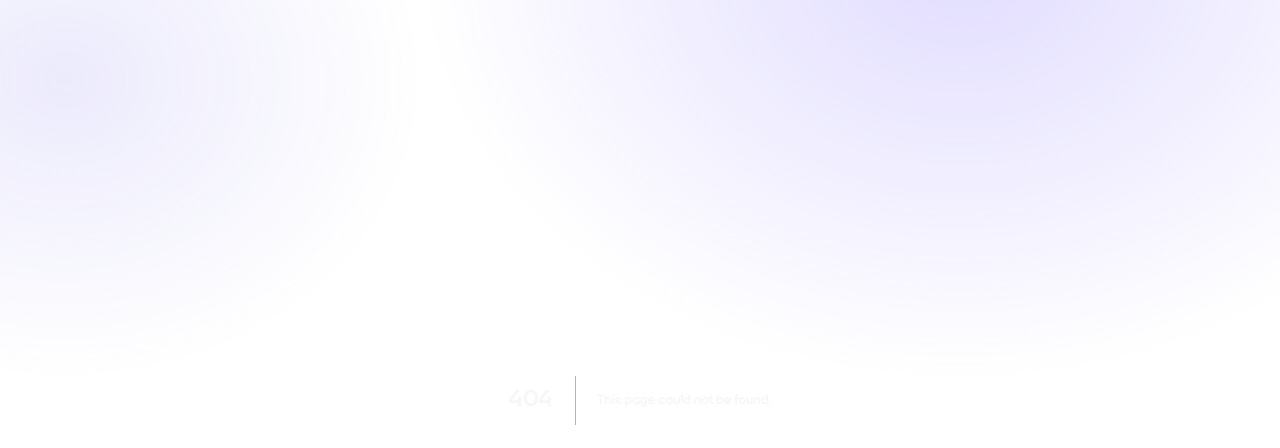
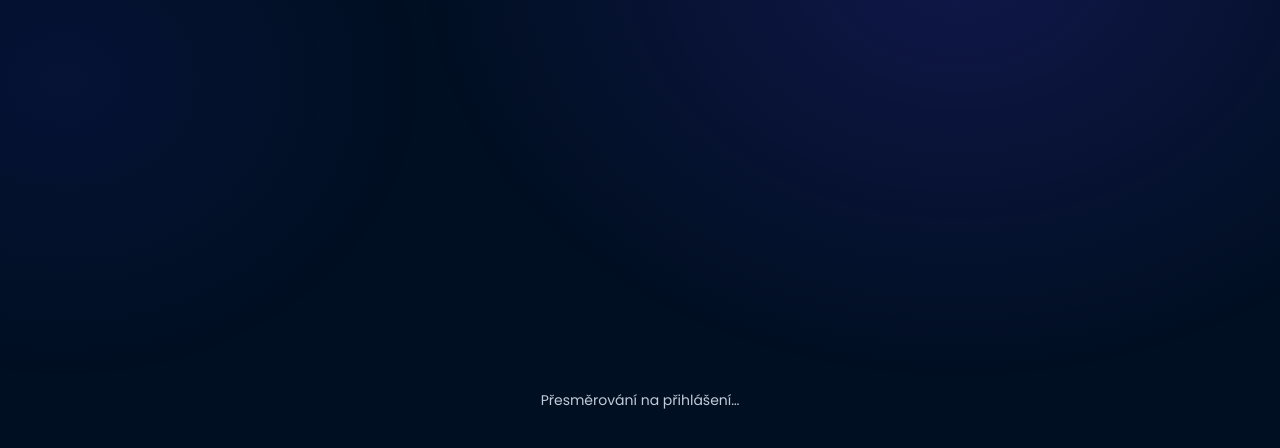
Before and after one commit to Zephyron-Tech/zephyron-hub, a Next.js app: page /login in a window 1280 px wide. Before the commit this address had no page. Shown: the top 448 px of the page. Built offline with nearby package versions, Linux system fonts and the light colour scheme.

Commit message:
SSO Authentik

```diff
--- a/package.json
+++ b/package.json
@@ -12,6 +12,7 @@
   "dependencies": {
     "lucide-react": "^0.511.0",
     "next": "^15.3.2",
+    "next-auth": "^4.24.14",
     "react": "^19.1.0",
     "react-dom": "^19.1.0"
   },
--- /dev/null
+++ b/src/app/api/auth/[...nextauth]/route.ts
@@ -0,0 +1,17 @@
+import NextAuth from "next-auth";
+import AuthentikProvider from "next-auth/providers/authentik";
+
+const handler = NextAuth({
+  providers: [
+    AuthentikProvider({
+      clientId: process.env.AUTHENTIK_ID!,
+      clientSecret: process.env.AUTHENTIK_SECRET!,
+      issuer: process.env.AUTHENTIK_ISSUER,
+    }),
+  ],
+  pages: {
+    signIn: "/login",
+  },
+});
+
+export { handler as GET, handler as POST };
--- a/src/app/layout.tsx
+++ b/src/app/layout.tsx
@@ -1,5 +1,6 @@
 import type { Metadata } from "next";
 import { Poppins } from "next/font/google";
+import { Providers } from "./providers";
 import "./globals.css";
 
 const poppins = Poppins({
@@ -16,7 +17,9 @@ export const metadata: Metadata = {
 export default function RootLayout({ children }: { children: React.ReactNode }) {
   return (
     <html lang="cs" className={poppins.className}>
-      <body>{children}</body>
+      <body>
+        <Providers>{children}</Providers>
+      </body>
     </html>
   );
 }
--- /dev/null
+++ b/src/app/login/page.tsx
@@ -0,0 +1,25 @@
+"use client";
+
+import { signIn } from "next-auth/react";
+import { useEffect } from "react";
+
+export default function LoginPage() {
+  useEffect(() => {
+    signIn("authentik", { callbackUrl: "/" });
+  }, []);
+
+  return (
+    <main
+      style={{
+        position: "relative",
+        zIndex: 1,
+        minHeight: "100dvh",
+        display: "flex",
+        alignItems: "center",
+        justifyContent: "center",
+      }}
+    >
+      <p style={{ fontSize: 14, color: "var(--fg-muted)" }}>Přesměrování na přihlášení…</p>
+    </main>
+  );
+}
--- /dev/null
+++ b/src/app/providers.tsx
@@ -0,0 +1,7 @@
+"use client";
+
+import { SessionProvider } from "next-auth/react";
+
+export function Providers({ children }: { children: React.ReactNode }) {
+  return <SessionProvider>{children}</SessionProvider>;
+}
--- /dev/null
+++ b/src/middleware.ts
@@ -0,0 +1,5 @@
+export { default } from "next-auth/middleware";
+
+export const config = {
+  matcher: ["/((?!api/auth|login|_next/static|_next/image|favicon.ico).*)"],
+};
```
Also changed, not shown: 1 other file (tests, documents, lock files or other folders).
